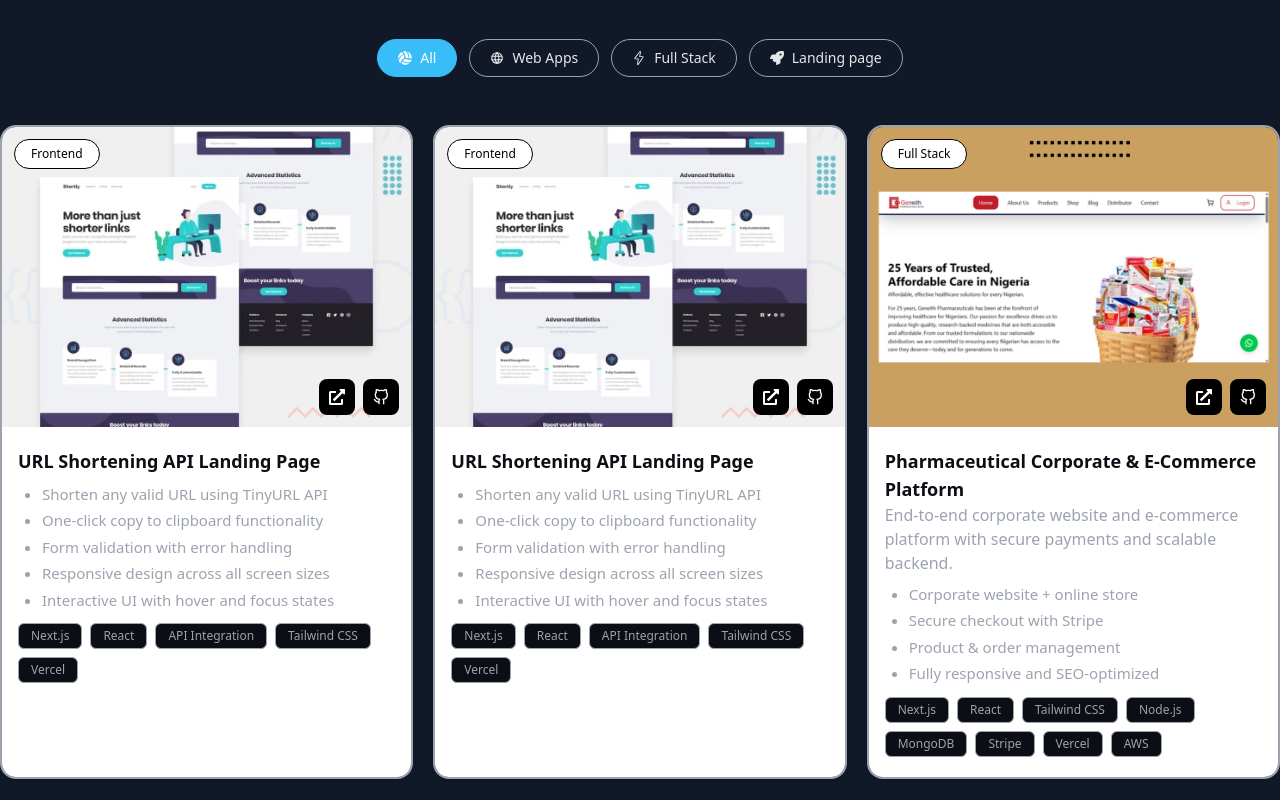
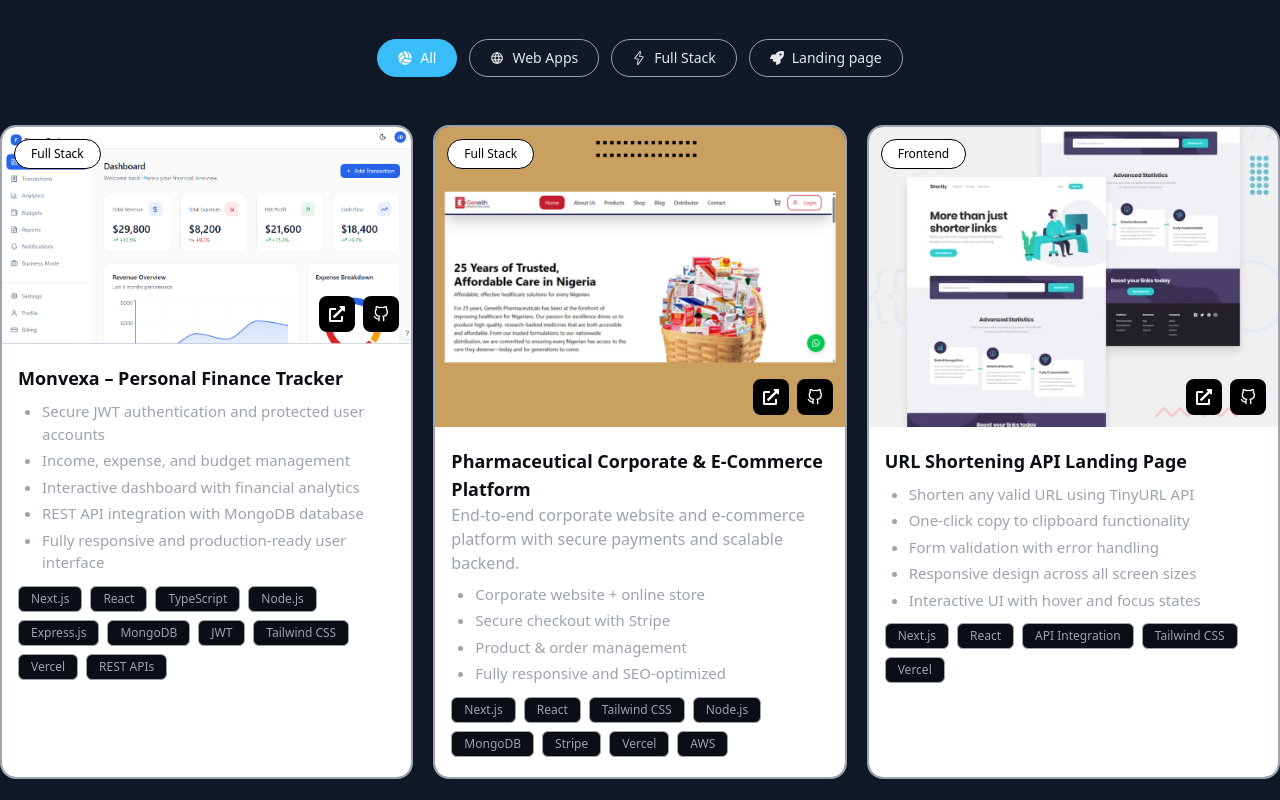
Before and after one commit to franklynxchill/-franklin.dev-portfolio, a Next.js app: page / in a window 1280 px wide. Shown: the part 2880-3680 px from the top of the page. Built offline with nearby package versions, Linux system fonts and the light colour scheme.

Commit message:
Your commit message

```diff
--- a/app/components/FeatureSection.tsx
+++ b/app/components/FeatureSection.tsx
@@ -16,45 +16,29 @@ function FeatureSection() {
 
   const projects = [
     {
-      categories: "frontend",
-      image: "/assets/url-shortening-api-landing-page.webp",
-      title: "URL Shortening API Landing Page",
+      categories: "fullstack",
+      image: "/assets/Monvexa-personal-finance-tracker.png",
+      title: "Monvexa – Personal Finance Tracker",
       highlights: [
-        "Shorten any valid URL using TinyURL API",
-        "One-click copy to clipboard functionality",
-        "Form validation with error handling",
-        "Responsive design across all screen sizes",
-        "Interactive UI with hover and focus states",
+        "Secure JWT authentication and protected user accounts",
+        "Income, expense, and budget management",
+        "Interactive dashboard with financial analytics",
+        "REST API integration with MongoDB database",
+        "Fully responsive and production-ready user interface",
       ],
-      liveLink: "https://url-shortening-api-master-eight-lac.vercel.app/",
+      liveLink: "https://monvexa-delta.vercel.app",
       gitlink: "https://github.com/franklynxchill/url-shortening-api-master",
       stacks: [
         "Next.js",
         "React",
-        "API Integration",
+        "TypeScript",
+        "Node.js",
+        "Express.js",
+        "MongoDB",
+        "JWT",
         "Tailwind CSS",
         "Vercel",
-      ],
-    },
-    {
-      categories: "frontend",
-      image: "/assets/url-shortening-api-landing-page.webp",
-      title: "URL Shortening API Landing Page",
-      highlights: [
-        "Shorten any valid URL using TinyURL API",
-        "One-click copy to clipboard functionality",
-        "Form validation with error handling",
-        "Responsive design across all screen sizes",
-        "Interactive UI with hover and focus states",
-      ],
-      liveLink: "https://url-shortening-api-master-eight-lac.vercel.app/",
-      gitlink: "https://github.com/franklynxchill/url-shortening-api-master",
-      stacks: [
-        "Next.js",
-        "React",
-        "API Integration",
-        "Tailwind CSS",
-        "Vercel",
+        "REST APIs",
       ],
     },
     {
@@ -80,6 +64,27 @@ function FeatureSection() {
         "Stripe",
         "Vercel",
         "AWS",
+      ],
+    },
+    {
+      categories: "frontend",
+      image: "/assets/url-shortening-api-landing-page.webp",
+      title: "URL Shortening API Landing Page",
+      highlights: [
+        "Shorten any valid URL using TinyURL API",
+        "One-click copy to clipboard functionality",
+        "Form validation with error handling",
+        "Responsive design across all screen sizes",
+        "Interactive UI with hover and focus states",
+      ],
+      liveLink: "https://url-shortening-api-master-eight-lac.vercel.app/",
+      gitlink: "https://github.com/franklynxchill/url-shortening-api-master",
+      stacks: [
+        "Next.js",
+        "React",
+        "API Integration",
+        "Tailwind CSS",
+        "Vercel",
       ],
     },
     {
```
